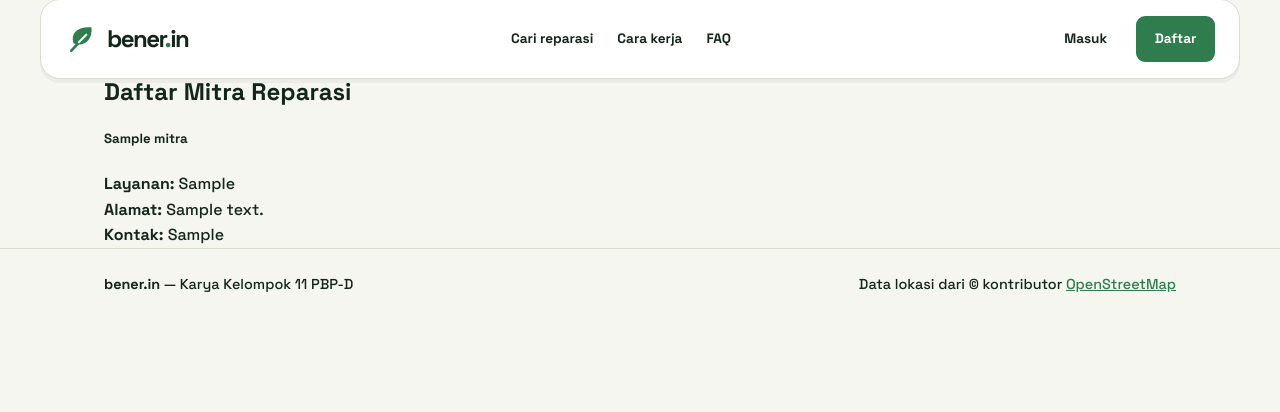
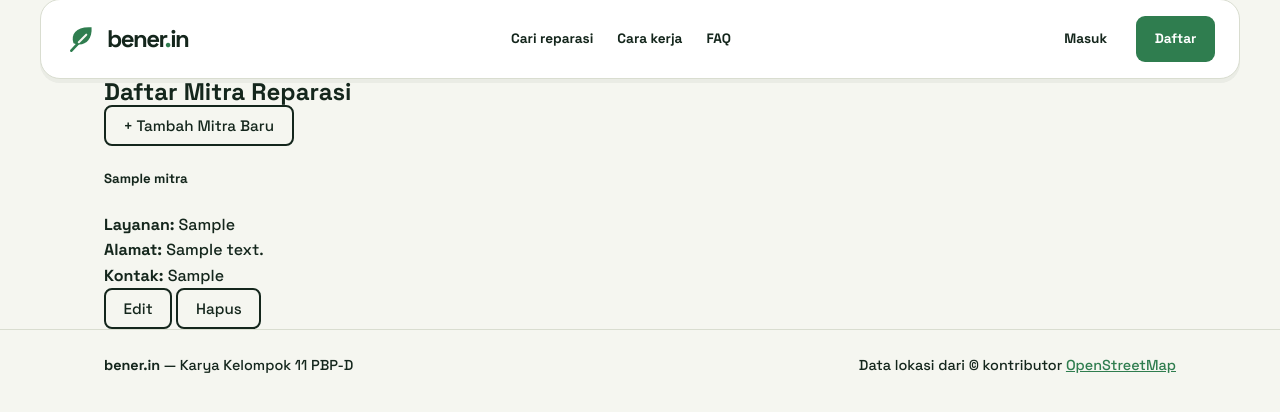
Before and after one commit to PBP-D-Kelompok-11/bener-in, a Django app: page /mitra/ in a window 1280 px wide. Shown: the part 21-433 px from the top of the page. Run offline with Django 5.2, Linux system fonts and the light colour scheme; tables that the repository leaves empty hold one stand-in row (values such as "Sample post").

Commit message:
feat (Mitra): show CRUD buttons without login check for demo

```diff
--- a/mitra/templates/mitra/mitra_list.html
+++ b/mitra/templates/mitra/mitra_list.html
@@ -4,9 +4,7 @@
 <div class="container mt-4">
     <div class="d-flex justify-content-between align-items-center mb-4">
         <h2>Daftar Mitra Reparasi</h2>
-        {% if user.is_authenticated %}
-            <a href="{% url 'mitra:create_mitra' %}" class="btn btn-primary">+ Tambah Mitra Baru</a>
-        {% endif %}
+        <a href="{% url 'mitra:create_mitra' %}" class="btn btn-primary">+ Tambah Mitra Baru</a>
     </div>
 
     <div class="row">
@@ -19,12 +17,10 @@
                         <p class="card-text"><strong>Alamat:</strong> {{ mitra.alamat }}</p>
                         <p class="card-text"><strong>Kontak:</strong> {{ mitra.kontak }}</p>
                     </div>
-                    {% if user.is_authenticated and user == mitra.user %}
-                        <div class="card-footer bg-transparent border-top-0 d-flex gap-2">
-                            <a href="{% url 'mitra:update_mitra' mitra.id %}" class="btn btn-sm btn-warning">Edit</a>
-                            <a href="{% url 'mitra:delete_mitra' mitra.id %}" class="btn btn-sm btn-danger">Hapus</a>
-                        </div>
-                    {% endif %}
+                    <div class="card-footer bg-transparent border-top-0 d-flex gap-2">
+                        <a href="{% url 'mitra:update_mitra' mitra.id %}" class="btn btn-sm btn-warning">Edit</a>
+                        <a href="{% url 'mitra:delete_mitra' mitra.id %}" class="btn btn-sm btn-danger">Hapus</a>
+                    </div>
                 </div>
             </div>
         {% empty %}
```
